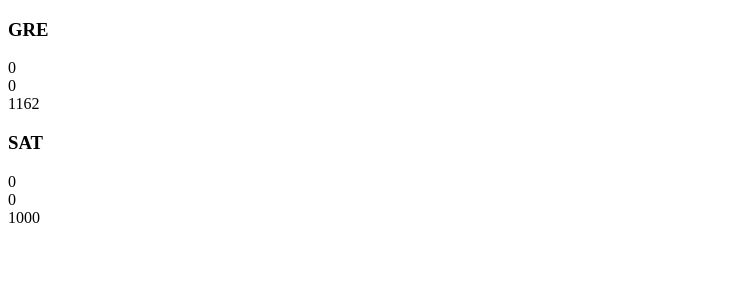
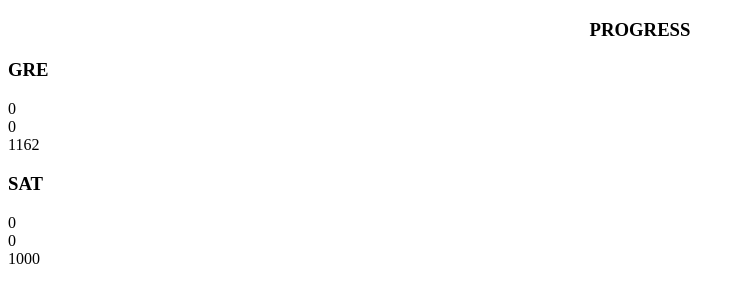
Before and after one commit to FullBinaryAlchemist/vocab-builder, a Django app: page /dashboard/ in a window 1280 px wide. Shown: the top 303 px of the page, without its empty margins (0-745 px from the left). Run offline with Django 3.2, Linux system fonts and the light colour scheme; a user stored in the database is signed in; data comes from the database, SQL or seed files in the repository; parts of the project's set-up code (start-up, migrations or seed data) failed here and were passed over.

Commit message:
Changed Page.html to contain Progress heading

```diff
--- a/dashboard/templates/dashboard/page.html
+++ b/dashboard/templates/dashboard/page.html
@@ -1,6 +1,7 @@
 {% extends "./base.html" %}
 {% load dashboard_tags %}
 {% block content %}
+	<h3 align="center">PROGRESS</h3>
 	<div id="progress">
 		{%for list in lists %}
 			{% show_progress user list.list_type %}
```
